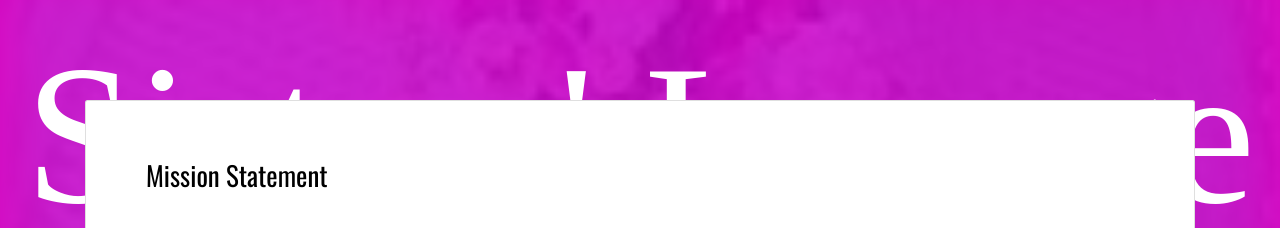
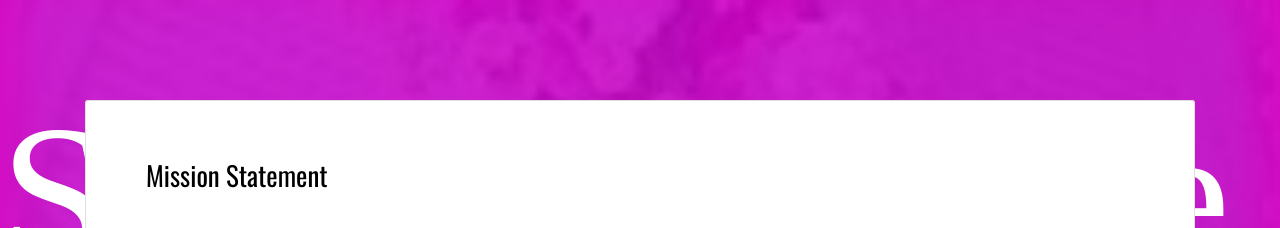
Before and after one commit to Deepveloper/sisterslounge, a plain HTML site: page index.html in a window 1280 px wide. Shown: the top 228 px of the page. Drawn offline with nearby package versions, Linux system fonts and the light colour scheme.

Commit message:
Update style.css

```diff
--- a/style.css
+++ b/style.css
@@ -1,7 +1,5 @@
 
-.sticky{position: fixed;
-       top: 0;
-       width: 100%}
+.sticky{position: fixed}
 body{background: linear-gradient(to bottom, #cc00cc 60%, #ff3300 100%)}
 h1{font-family:Brush Script MT,Times New Romans;
 font-stretch: ultra-condensed;
```
